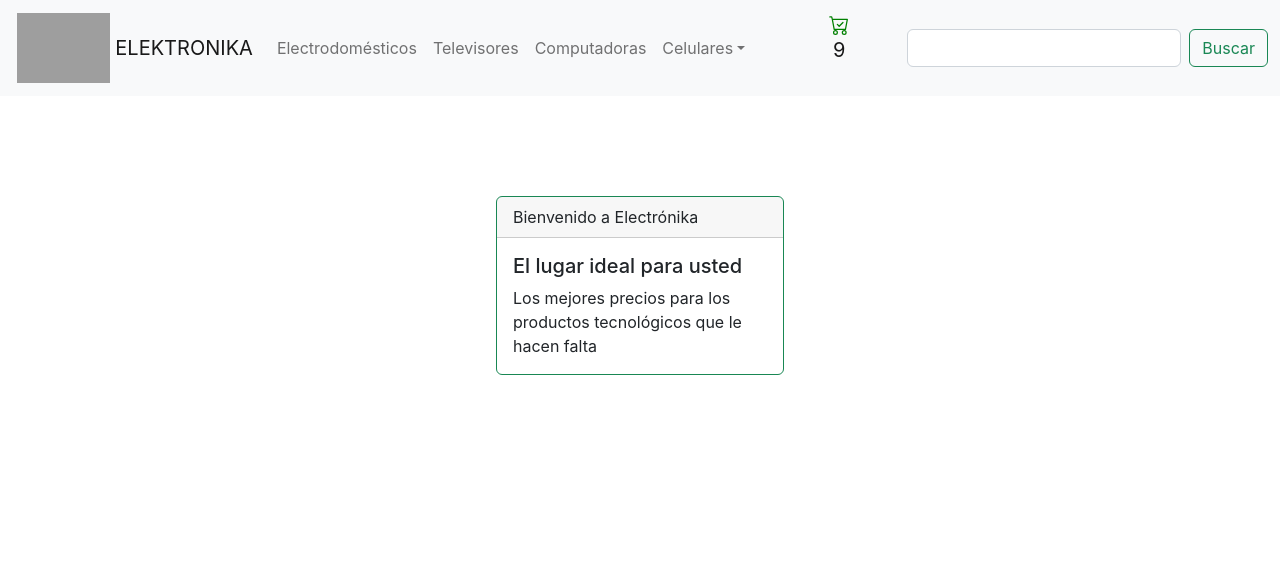
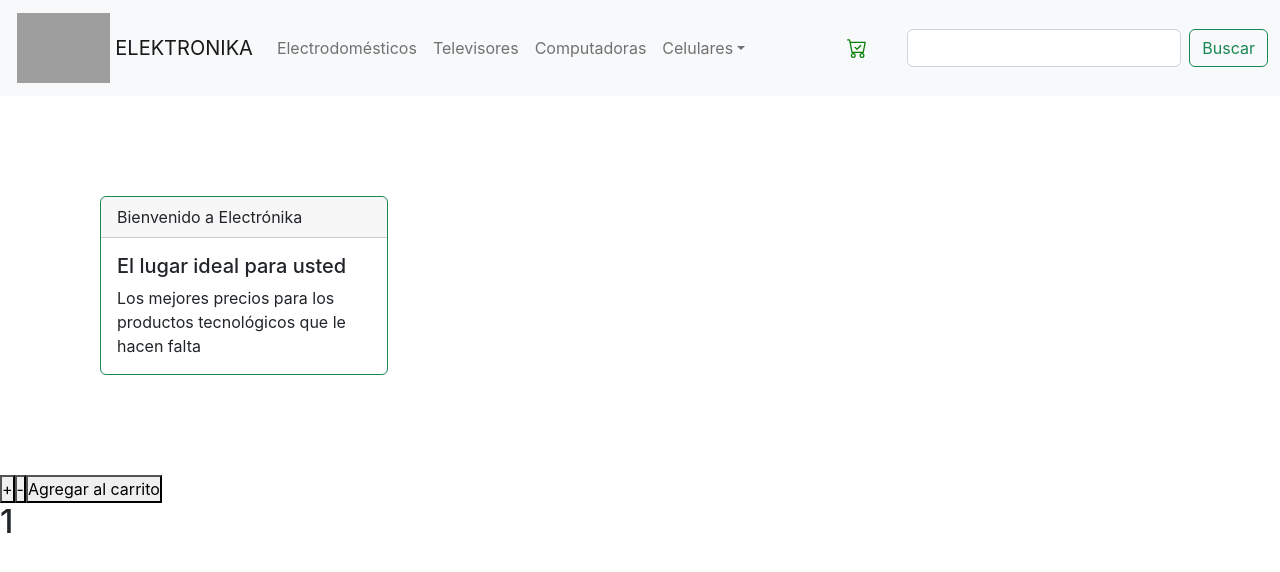
Before and after one commit to Geralba12345/Proyecto-React, a React (Create React App) app: page / in a window 1280 px wide. Shown: the top 572 px of the page. Built offline with nearby package versions, Linux system fonts and the light colour scheme; grey boxes are pictures that could not be loaded.

Commit message:
Segunda preentrega

```diff
--- /dev/null
+++ b/src/components/Button/Button.jsx
@@ -0,0 +1,32 @@
+
+
+const Button = ({conteo,setConteo})=>{
+
+
+
+    const suma = ()=>{
+        setConteo(conteo + 1)
+    }
+
+    const resta = ()=>{
+        setConteo(conteo - 1)
+    }
+
+    const onAdd = ()=>{
+        console.log({conteo})
+    }
+
+
+
+
+
+    return(
+          <>
+            <button onClick={suma}>+</button>
+            <button onClick={resta}>-</button>
+            <button onClick={onAdd}>Agregar al carrito</button>
+          </>
+    )
+}
+
+export default Button
--- /dev/null
+++ b/src/components/ItemCount/ItemCount.jsx
@@ -0,0 +1,19 @@
+import Button from "../Button/Button"
+import {useState} from "react"
+
+const ItemCount = ({stock,initial}) => {
+
+
+  const [conteo, setConteo] = useState(initial)
+
+
+
+  return (
+    <>
+      <Button conteo={conteo} setConteo={setConteo}/>
+      <h2>{conteo}</h2>
+    </>
+  )
+}
+
+export default ItemCount
--- a/src/components/ItemListContainer/ItemListContainer.jsx
+++ b/src/components/ItemListContainer/ItemListContainer.jsx
@@ -1,14 +1,21 @@
 import {Card} from 'react-bootstrap';
 import './ItemListContainer.css'
+import ItemCount from "../ItemCount/ItemCount"
+import {products} from "../../productsMock"
+
 
 export const ItemListContainer = (greeting) => {
 
     const {titulo,subtitulo,content} = greeting
 
+    console.log({products})
+
+
+
 
     return(
-        <article className='articulo'>
-            <Card border="success" style={{ width: '18rem' }}>
+        <article>
+            <Card className='articulo' border="success" style={{ width: '18rem' }}>
                 <Card.Header>{titulo}</Card.Header>
                 <Card.Body>
                     <Card.Title>{subtitulo}</Card.Title>
@@ -17,6 +24,7 @@ export const ItemListContainer = (greeting) => {
                     </Card.Text>
                 </Card.Body>
             </Card>
+            <ItemCount stock={5} initial={1}/>
         </article>
     )
 }
--- a/src/components/NavBar/CartWidget/CartWidget.jsx
+++ b/src/components/NavBar/CartWidget/CartWidget.jsx
@@ -7,7 +7,6 @@ export const CartWidget = () => {
             <div className="container-fluid d-flex justify-content-center">
                 <div className="navbar-brand row" href="#">
                     <BsCartCheck className="svg"/>
-                    <p className="contador">9</p>
                 </div>
             </div>
         </div>
--- /dev/null
+++ b/src/productsMock.js
@@ -0,0 +1,35 @@
+
+export const products = [
+    {
+        name: "",
+        price: "",
+        stock: "",
+        description: "",
+        category: "",
+        img: ""
+    },
+    {
+        name: "",
+        price: "",
+        stock: "",
+        description: "",
+        category: "",
+        img: ""
+    },
+    {
+        name: "",
+        price: "",
+        stock: "",
+        description: "",
+        category: "",
+        img: ""
+    },
+    {
+        name: "",
+        price: "",
+        stock: "",
+        description: "",
+        category: "",
+        img: ""
+    }
+]
```
